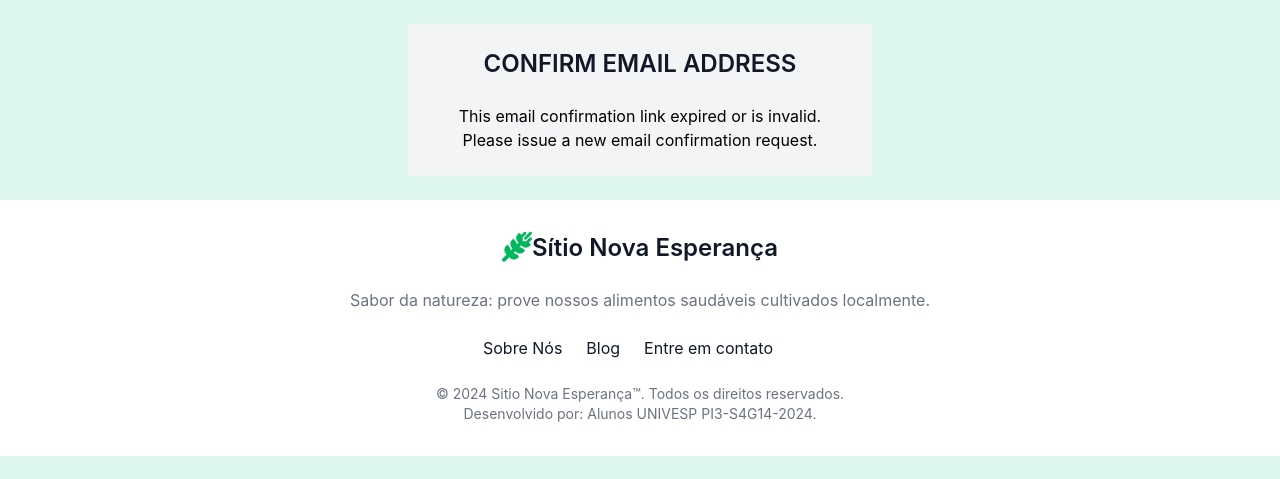
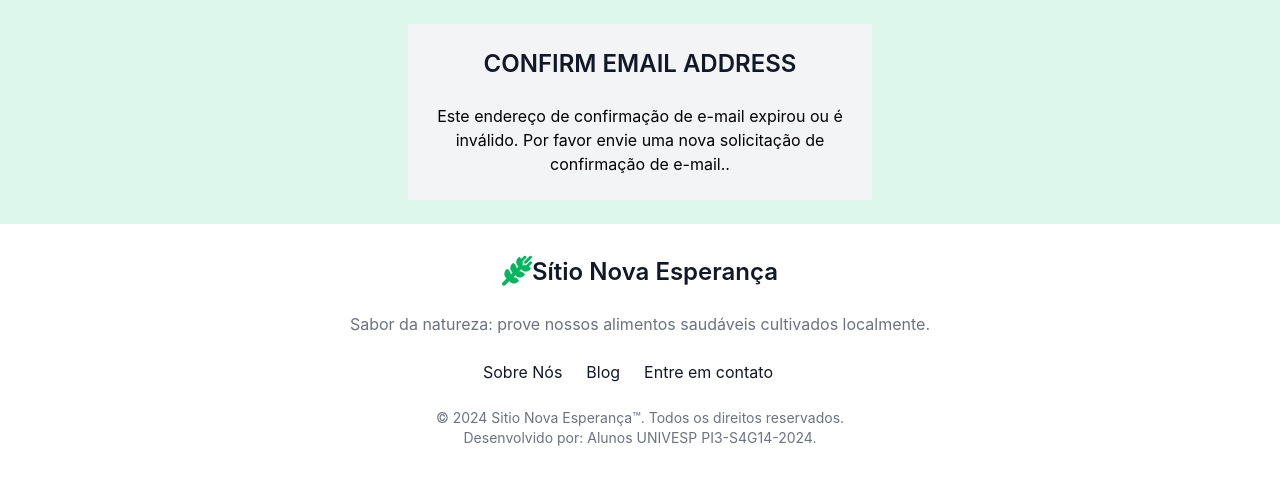
Before and after one commit to CodeVanzi/Django-Marketplace-Sitio, a Django app: a page that uses templates/account/email_confirm.html in a window 1280 px wide. Shown: the part 97-576 px from the top of the page. Run offline with Django 4.2, Linux system fonts and the light colour scheme; some libraries are stand-ins or nearby versions.

Commit message:
allauth translate issues solved

```diff
--- a/marketplace_sitio/settings.py
+++ b/marketplace_sitio/settings.py
@@ -212,6 +212,6 @@ DEFAULT_AUTO_FIELD = 'django.db.models.BigAutoField'
 EMAIL_BACKEND = 'django.core.mail.backends.console.EmailBackend'
 
 ACCOUNT_EMAIL_REQUIRED = True
-ACCOUNT_EMAIL_VERIFICATION = 'none' # 'mandatory' - 'optional' - 'none'
+ACCOUNT_EMAIL_VERIFICATION = 'opitional' # 'mandatory' - 'optional' - 'none'
 ACCOUNT_LOGOUT_ON_GET = True
 ACCOUNT_LOGOUT_REDIRECT_URL = '/'
--- a/templates/account/email_change.html
+++ b/templates/account/email_change.html
@@ -34,7 +34,7 @@
                         {% endif %}
                     {% endslot %}
                     {% slot help_text %}
-                        {% blocktranslate %}Your email address is still pending verification.{% endblocktranslate %}
+                        {% blocktranslate %}Seu endereço de e-mail ainda está aguardando confirmação.{% endblocktranslate %}
                         {% element button form="pending-email" type="submit" name="action_send" tags="minor,secondary" %}
                             {% trans 'Re-send Verification' %}
                         {% endelement %}
--- a/templates/account/email_confirm.html
+++ b/templates/account/email_confirm.html
@@ -15,7 +15,7 @@
         {% user_display confirmation.email_address.user as user_display %}
         {% if can_confirm %}
             <p>
-                {% blocktrans with confirmation.email_address.email as email %}Please confirm that <a href="mailto:{{ email }}">{{ email }}</a> is an email address for user {{ user_display }}.{% endblocktrans %}
+                {% blocktrans with confirmation.email_address.email as email %}Por favor, confirme que <a href="mailto:{{ email }}">{{ email }}</a> é um endereço de e-mail de {{ user_display }}.{% endblocktrans %}
             </p>
             {% url 'account_confirm_email' confirmation.key as action_url %}
             {% element form method="post" action=action_url %}
@@ -28,13 +28,13 @@
             {% endelement %}
         {% else %}
             <p>
-                {% blocktrans %}Unable to confirm {{ email }} because it is already confirmed by a different account.{% endblocktrans %}
+                {% blocktrans %}Não foi possível confirmar {{ email }} pois este e-mail já está confirmado para outra conta.{% endblocktrans %}
             </p>
         {% endif %}
     {% else %}
         {% url 'account_email' as email_url %}
         <p>
-            {% blocktrans %}This email confirmation link expired or is invalid. Please <a href="{{ email_url }}">issue a new email confirmation request</a>.{% endblocktrans %}
+            {% blocktrans %}Este endereço de confirmação de e-mail expirou ou é inválido. Por favor <a href="{{ email_url }}"> envie uma nova solicitação de confirmação de e-mail.</a>.{% endblocktrans %}
         </p>
     {% endif %}
     </div>
--- a/templates/account/verification_sent.html
+++ b/templates/account/verification_sent.html
@@ -11,7 +11,7 @@
         {% trans "Verify Your Email Address" %}
     {% endelement %}
     <p>
-        {% blocktrans %}We have sent an email to you for verification. Follow the link provided to finalize the signup process. If you do not see the verification email in your main inbox, check your spam folder. Please contact us if you do not receive the verification email within a few minutes.{% endblocktrans %}
+        {% blocktrans %}Enviamos um e-mail para você para verificação. Siga o link fornecido para finalizar o processo de inscrição. Se você não vir o e-mail de verificação na sua caixa de entrada principal, verifique sua pasta de spam. Entre em contato conosco se você não receber o e-mail de verificação dentro de alguns minutos.{% endblocktrans %}
     </p>
 </div>
 </div>
```
